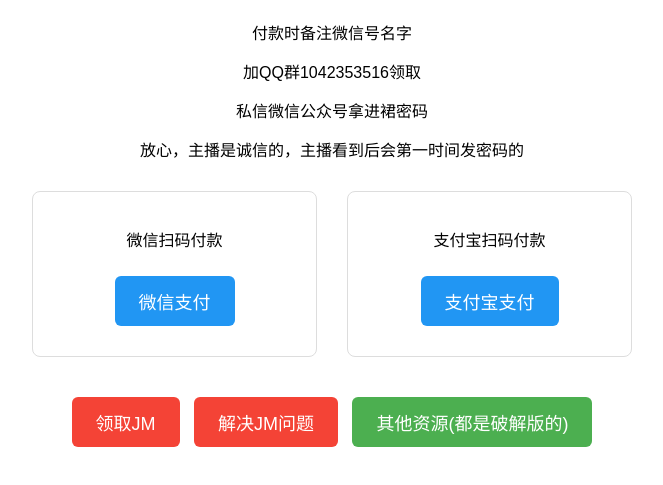
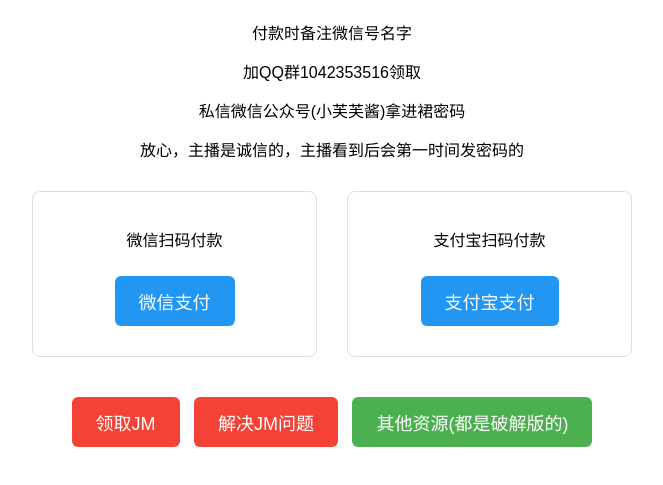
Before and after one commit to fnnly/1, a plain HTML site: page index.html in a window 1280 px wide. Shown: the part 87-572 px from the top of the page, without its empty margins (308-971 px from the left). Drawn offline with Linux system fonts and the light colour scheme.

Commit message:
Update index.html

```diff
--- a/index.html
+++ b/index.html
@@ -124,7 +124,7 @@
     <h1>JM最新版8块</h1>
     <p>付款时备注微信号名字</p>
     <p>加QQ群1042353516领取</p>
-    <p>私信微信公众号拿进裙密码</p>
+    <p>私信微信公众号(小芙芙酱)拿进裙密码</p>
     <p>放心，主播是诚信的，主播看到后会第一时间发密码的</p>
 
     <div class="payment-container">
```
